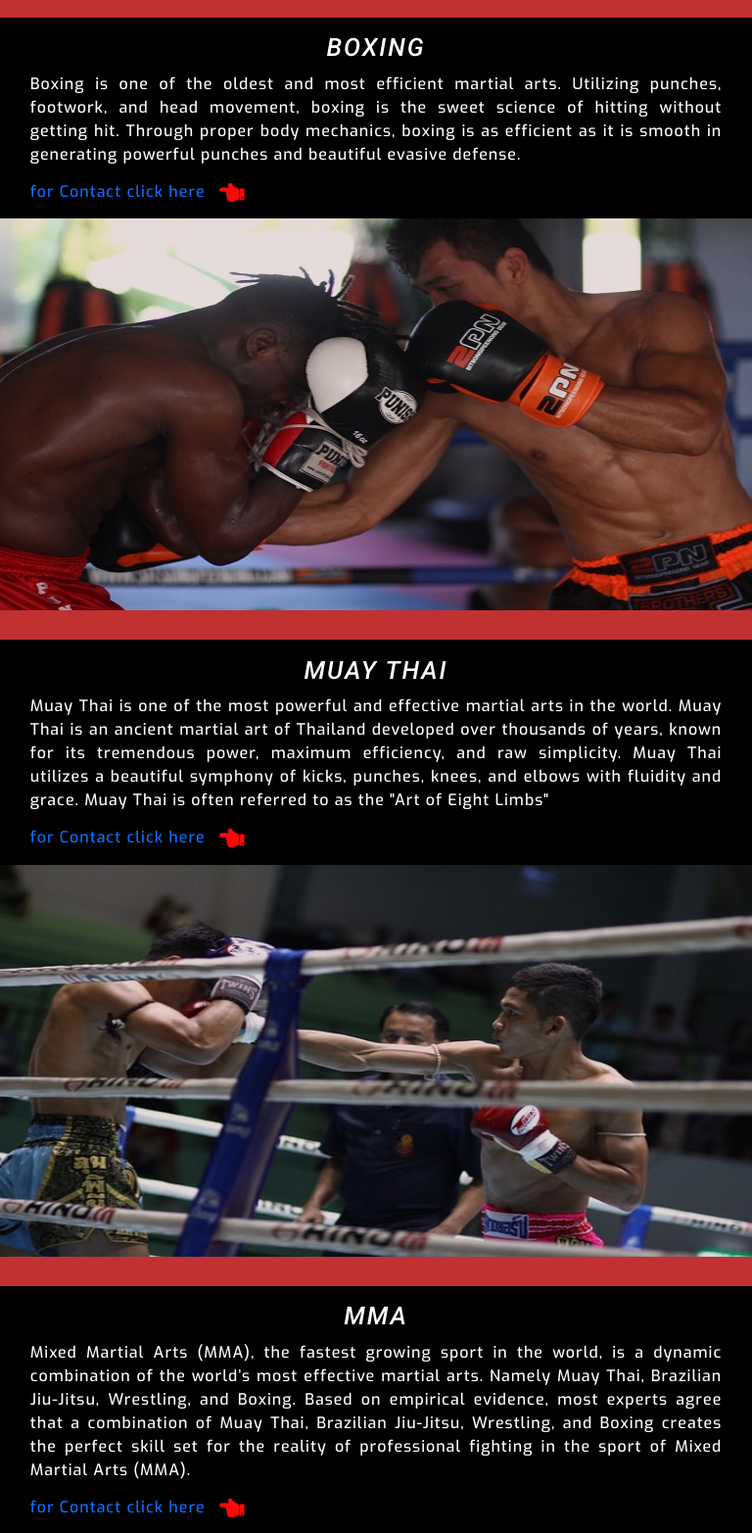
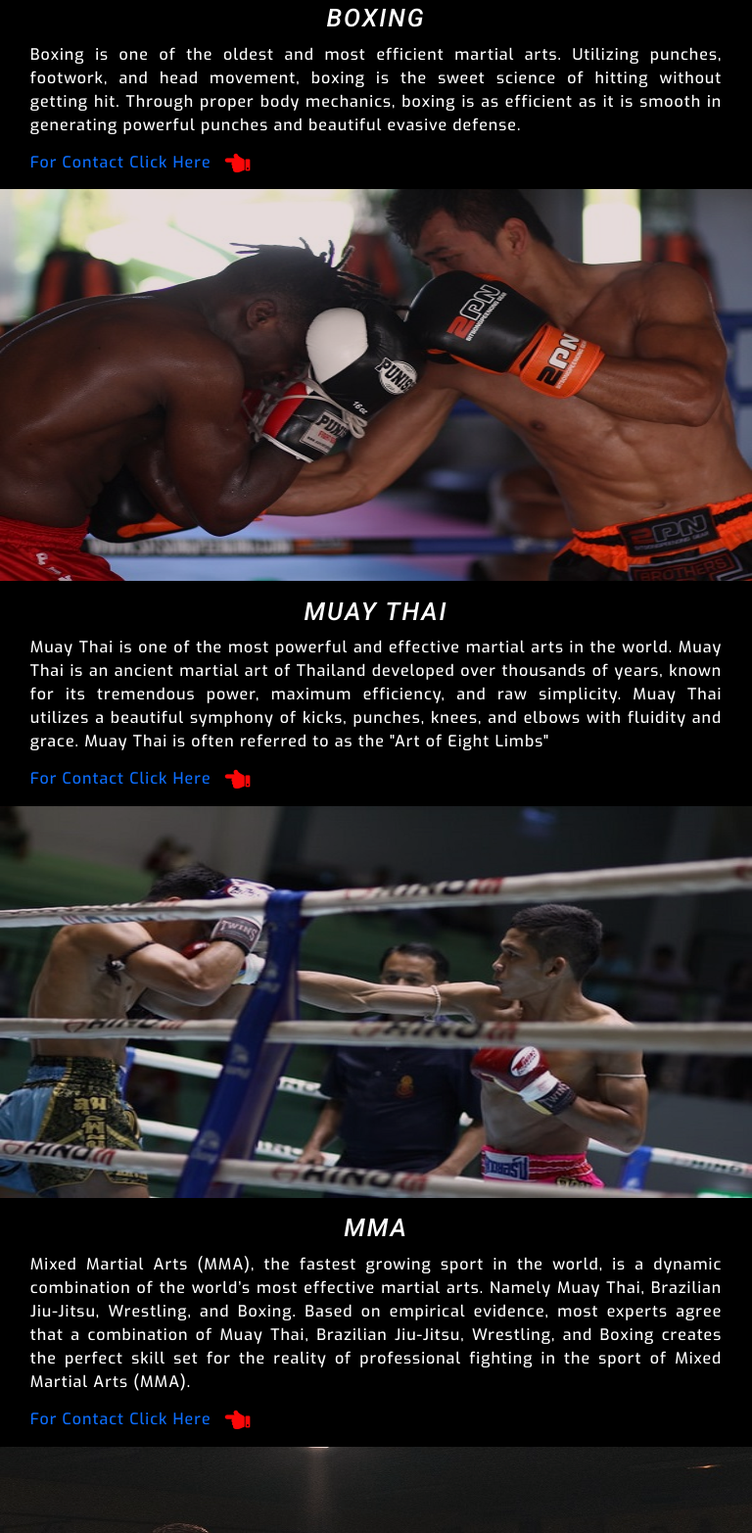
Before and after one commit to uskawi/M.M.A-Masters, a plain HTML site: page lessons.html in a window 768 px wide. Shown: the part 993-2558 px from the top of the page at 98% size. Drawn offline with nearby package versions, Linux system fonts and the light colour scheme; files whose address does not match are found by name.

Commit message:
Last commit

```diff
--- a/assets/css/style.css
+++ b/assets/css/style.css
@@ -625,9 +625,6 @@ p.nav-link:hover {
 
     /* Lessons */
 
-    .lessons-container {
-        background-color: #c23131;
-    }
     .text-lessons {
         text-align: justify;
     }
@@ -644,27 +641,23 @@ p.nav-link:hover {
     .bjj-image {
         background: url(../images/main-images/bjj-md.jpg) no-repeat 0, 0 #e6dbdb;
         background-size: 100% 100%;
-        margin-bottom: 30px;
     }
 
     .boxing-image {
         background: url(../images//main-images/boxing-md.jpg) no-repeat 0, 0 #e6dbdb;
         background-size: 100% 100%;
-        margin-bottom: 30px;
     }
 
     .muaythai-image {
         background: url(../images/main-images/muaytahi-md.jpg) no-repeat 0, 0 #e6dbdb;
         background-blend-mode: multiply;
         background-size: 100% 100%;
-        margin-bottom: 30px;
     }
 
     .mma-image {
         background: url(../images/main-images/mma-md.jpg) no-repeat 0, 0 #e6dbdb;
         background-blend-mode: multiply;
         background-size: 100% 100%;
-        margin-bottom: 30px;
     }
 
 
--- a/lessons.html
+++ b/lessons.html
@@ -92,7 +92,7 @@
                             art based on the simple premise that 95% of street fights end up
                             on the ground. BJJ is a grappling-based martial art, utilizing
                             controlling positions, joint locks, and chokes.
-                            <a href="contact.html"> <span class="info"> for Contact click here<i
+                            <a href="contact.html"> <span class="info"> For Contact Click Here<i
                                         class="fas fa-hand-point-left click-her bg-color-click-her-icon"
                                         aria-hidden="true"></i></span></a>
                         </p>
@@ -111,7 +111,7 @@
                             sweet science of hitting without getting hit. Through proper
                             body mechanics, boxing is as efficient as it is smooth in
                             generating powerful punches and beautiful evasive defense.
-                            <a href="contact.html"> <span class="info"> for Contact click here<i
+                            <a href="contact.html"> <span class="info"> For Contact Click Here<i
                                         class="fas fa-hand-point-left click-her bg-color-click-her-icon"
                                         aria-hidden="true"></i></span></a>
                         </p>
@@ -132,7 +132,7 @@
                             beautiful symphony of kicks, punches, knees, and elbows with
                             fluidity and grace. Muay Thai is often referred to as the
                             "Art of Eight Limbs"
-                            <a href="contact.html"> <span class="info"> for Contact click here<i
+                            <a href="contact.html"> <span class="info"> For Contact Click Here<i
                                         class="fas fa-hand-point-left click-her bg-color-click-her-icon"
                                         aria-hidden="true"></i></span></a>
                         </p>
@@ -153,7 +153,7 @@
                             Wrestling, and Boxing creates the
                             perfect skill set for the reality of professional fighting in the
                             sport of Mixed Martial Arts (MMA).
-                            <a href="contact.html"> <span class="info"> for Contact click here<i
+                            <a href="contact.html"> <span class="info">For Contact Click Here<i
                                         class="fas fa-hand-point-left click-her bg-color-click-her-icon"
                                         aria-hidden="true"></i></span></a>
                         </p>
```
Also changed, not shown: assets/images/readme-images/terminal.jpg (added), 1 other file.
